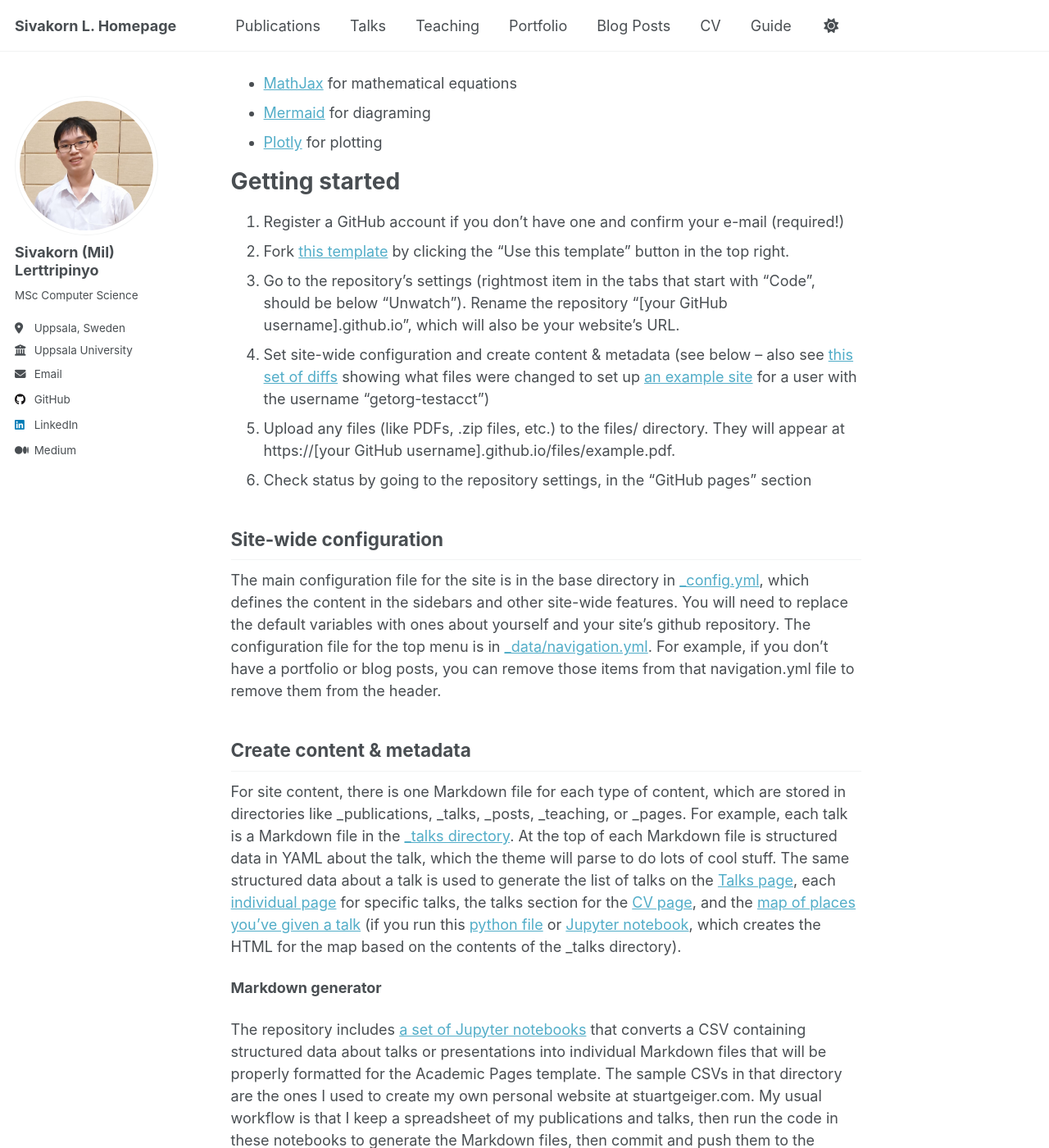
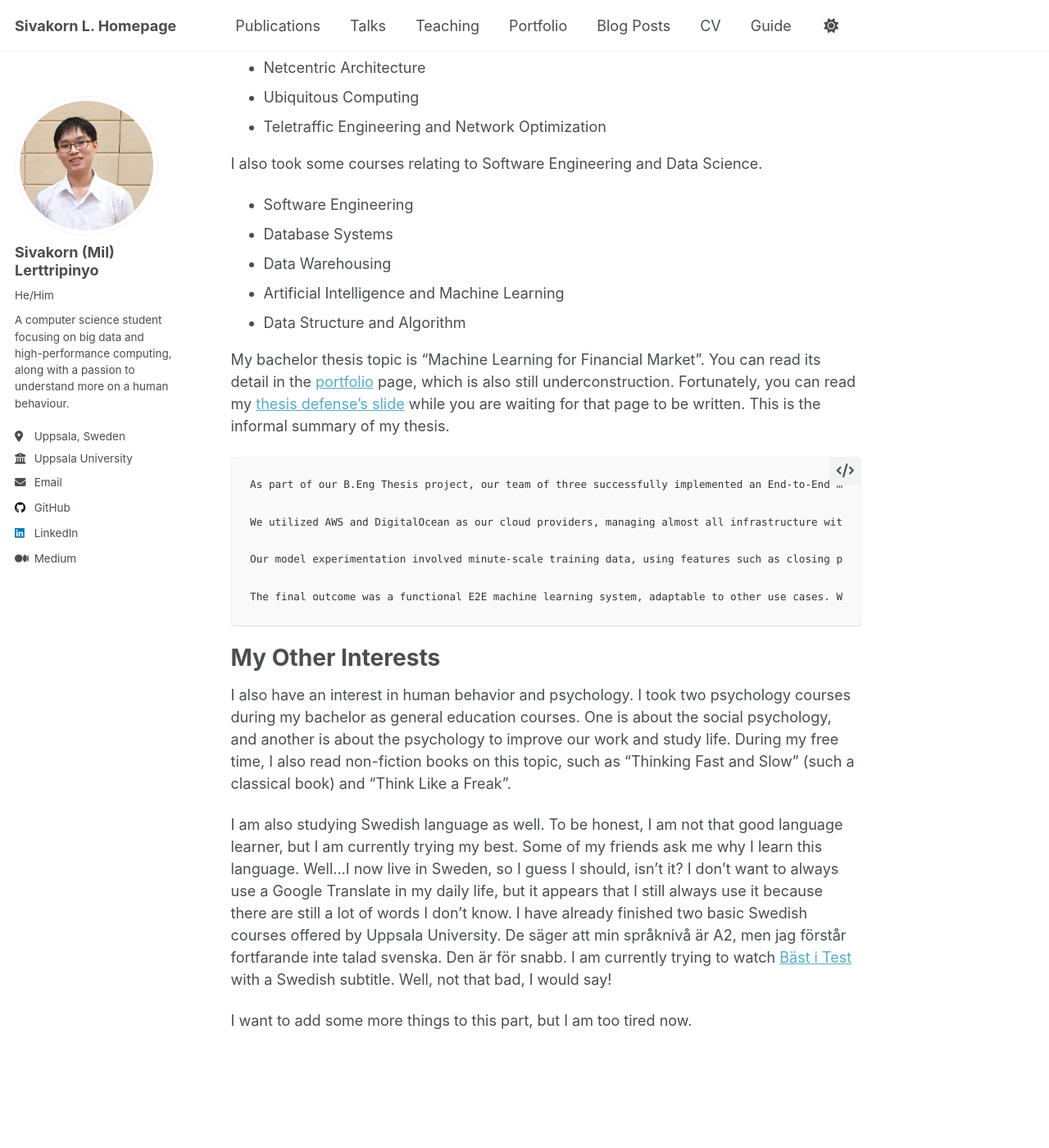
Before and after one commit to CaQtiml/caqtiml.github.io, a Jekyll site: the page built from _pages/about.md, in a window 1280 px wide and 1400 px high, scrolled down 1029 px. Shown: the whole window at 82% size. Built offline with Jekyll 4.4.1, drawn with Linux system fonts in a browser that asks for light colours; a script that is not in the unit is left out; some of the changed text lies outside the part shown.

Commit message:
update about myself

````diff
--- a/_config.yml
+++ b/_config.yml
@@ -24,8 +24,11 @@ author:
   # Biographic information
   avatar           : "profile1.jpg"
   name             : "Sivakorn (Mil) Lerttripinyo"
-  pronouns         : # example: "she/her"
-  bio              : "MSc Computer Science"
+  pronouns         : "He/Him"
+  # bio              : |
+  #   BEng Information and Communication Engineering
+  #   MSc Computer Science
+  bio              : A computer science student focusing on big data and high-performance computing, along with a passion to understand more on a human behaviour.
   location         : "Uppsala, Sweden"
   employer         : "Uppsala University"
   uri              : # URL
--- a/_includes/author-profile.html
+++ b/_includes/author-profile.html
@@ -18,7 +18,7 @@
   <div class="author__content">
     <h3 class="author__name">{{ author.name }}</h3>
     {% if author.pronouns %}<p class="author__pronouns">{{ author.pronouns }}</p>{% endif %}
-    {% if author.bio %}<p class="author__bio">{{ author.bio }}</p>{% endif %}
+    {% if author.bio %}<p class="author__bio">{{ author.bio | newline_to_br}}</p>{% endif %}
   </div>
 
   <div class="author__urls-wrapper">
--- a/_pages/about.md
+++ b/_pages/about.md
@@ -1,13 +1,62 @@
 ---
 permalink: /
-title: "Academic Pages is a ready-to-fork GitHub Pages template for academic personal websites"
+title: "Sivakorn (Mil) Lerttripinyo Personal Website"
 author_profile: true
 redirect_from:
   - /about/
   - /about.html
 ---
 
-This is the front page of a website that is powered by the [Academic Pages template](https://github.com/academicpages/academicpages.github.io) and hosted on GitHub pages. [GitHub pages](https://pages.github.com) is a free service in which websites are built and hosted from code and data stored in a GitHub repository, automatically updating when a new commit is made to the repository. This template was forked from the [Minimal Mistakes Jekyll Theme](https://mmistakes.github.io/minimal-mistakes/) created by Michael Rose, and then extended to support the kinds of content that academics have: publications, talks, teaching, a portfolio, blog posts, and a dynamically-generated CV. Incidentally, these same features make it a great template for anyone that needs to show off a professional template!
+Finally, I have my personal website after several years of procrastination! I would like to say thank you to my friend, Pontus Holma, for introducing me to this awesome tool. This website is still underconstruction. I write this start page very quickly because I don't want to leave the template text to be here for too long.
+
+Hello everyone! My name is Sivakorn Lerttripinyo, but you can just call me with my nickname <b>"Mil"</b>. Apart from visiting official place, no one in Thailand calls each other with their first name. You may wonder how we (Thai people) choose our nickname. The answer is "Just randomly pick any word"! So, you can normally meet Thai people with the nickname such as "Best", "Ball", "Earth", etc. Don't be surprised!
+
+For any Swedes here, I know that "en/flera mil" means "one/several 10 kilometers". Some feel weird with my nickname, but I don't really want to change it or use another name. Thanks for your understanding!
+
+I am currently a second-year master student in Computer Science at Uppsala Univeristy, Sweden. My CS program allows me to choose the track(s) after admitting to the program. After I have changed my plan so many times before starting my first semester, I finally decide to pursue a "programming language" and a "concurrency and parallelism" track. These are some (chosen to be listed here) courses I have taken.
+- [Functional Programming I](https://www.uu.se/en/study/course?query=1DL330) and [Advanced Functional Programming](https://www.uu.se/en/study/course?query=1DL450)
+- [Semantics of Programming Languages](https://www.uu.se/en/study/course?query=1DL311)
+- [Low-Level Parallel Programming](https://www.uu.se/en/study/course?query=1DT116)
+- [Advanced Computer Architecture](https://www.uu.se/en/study/course?query=1DT024)
+- [Data Engineering I](https://www.uu.se/en/study/course?query=1TD169) and [Data Engineering II](https://www.uu.se/en/study/course?query=1TD076)
+
+My Former Study
+==========================
+I hold a bachelor's degree in Information and Communication Engineering from Chulalongkorn University, Thailand. This degree is an integration program between a computer and an electrical engineering focusing on a communication and network system. These are some (chosen to be listed here) courses I have taken.
+- Principle of Data Communication
+- Netcentric Architecture
+- Ubiquitous Computing
+- Teletraffic Engineering and Network Optimization
+
+I also took some courses relating to Software Engineering and Data Science.
+- Software Engineering
+- Database Systems
+- Data Warehousing
+- Artificial Intelligence and Machine Learning
+- Data Structure and Algorithm
+
+My bachelor thesis topic is "Machine Learning for Financial Market". You can read its detail in the [portfolio](/_portfolio/) page, which is also still underconstruction. Fortunately, you can read my [thesis defense's slide](https://drive.google.com/file/d/1oBXmJiB0K7qM4DEo7563skMKwUgrEpkB/view) while you are waiting for that page to be written. This is the informal summary of my thesis.
+
+```text
+As part of our B.Eng Thesis project, our team of three successfully implemented an End-to-End machine learning system for the financial market. The project has two primary components: operational implementation, guided by Microsoft MLOps standards, and model experimentation aimed at training robust models. Although we focused on cryptocurrency data, the concepts are broadly applicable to other financial products and fields.
+
+We utilized AWS and DigitalOcean as our cloud providers, managing almost all infrastructure with Terraform, which the state file was stored in S3 and DynamoDB was applied to help the lock management. Data ingestion was automated via Lambda and EventBridge Rules, while data transformation leveraged ETL pipelines created with Mage.ai. MLFlow, hosted on an EC2, managed our model experiments, and experiment data and models are stored in RDS PostgreSQL and S3. Model performance was monitored through a Streamlit dashboard. API were built as a Docker image automatically using BentoML and GitHub Actions and served using DigitalOcean's App Platform. Notably, the MLFlow Alias feature allowed us to change deployed models without rebuilding the image.
+
+Our model experimentation involved minute-scale training data, using features such as closing price, SMA, and SMA differences. We applied various algorithms to train the models and evaluated results using MSE and classification reports.
+
+The final outcome was a functional E2E machine learning system, adaptable to other use cases. While some models didn't perform as robustly as intended, they successfully captured price trends. The system leverages free-tier services, making it accessible for companies with limited budgets. Therefore, organizations starting to use machine learning can use our project as a guideline to implement the systems according to their needs.
+```
+
+My Other Interests
+==========================
+I also have an interest in human behavior and psychology. I took two psychology courses during my bachelor as general education courses. One is about the social psychology, and another is about the psychology to improve our work and study life. During my free time, I also read non-fiction books on this topic, such as "Thinking Fast and Slow" (such a classical book) and "Think Like a Freak".
+
+I am also studying Swedish language as well. To be honest, I am not that good language learner, but I am currently trying my best. Some of my friends ask me why I learn this language. Well...I now live in Sweden, so I guess I should, isn't it? I don't want to always use a Google Translate in my daily life, but it appears that I still always use it because there are still a lot of words I don't know. I have already finished two basic Swedish courses offered by Uppsala University. De säger att min språknivå är A2, men jag förstår fortfarande inte talad svenska. Den är för snabb. I am currently trying to watch [Bäst i Test](https://www.tv4play.se/program/656771bf6316036b7178/bast-i-test) with a Swedish subtitle. Well, not that bad, I would say!
+
+I want to add some more things to this part, but I am too tired now.
+
+
+<!-- This is the front page of a website that is powered by the [Academic Pages template](https://github.com/academicpages/academicpages.github.io) and hosted on GitHub pages. [GitHub pages](https://pages.github.com) is a free service in which websites are built and hosted from code and data stored in a GitHub repository, automatically updating when a new commit is made to the repository. This template was forked from the [Minimal Mistakes Jekyll Theme](https://mmistakes.github.io/minimal-mistakes/) created by Michael Rose, and then extended to support the kinds of content that academics have: publications, talks, teaching, a portfolio, blog posts, and a dynamically-generated CV. Incidentally, these same features make it a great template for anyone that needs to show off a professional template!
 
  You can fork [this template](https://github.com/academicpages/academicpages.github.io) right now, modify the configuration and Markdown files, add your own PDFs and other content, and have your own site for free, with no ads!
 
@@ -20,37 +69,4 @@ Many of the features of dynamic content management systems (like Wordpress) can
 For those users that need more advanced functionality, the template also supports the following popular tools:
 - [MathJax](https://www.mathjax.org/) for mathematical equations
 - [Mermaid](https://mermaid.js.org/) for diagraming
-- [Plotly](https://plotly.com/javascript/) for plotting
-
-Getting started
-======
-1. Register a GitHub account if you don't have one and confirm your e-mail (required!)
-1. Fork [this template](https://github.com/academicpages/academicpages.github.io) by clicking the "Use this template" button in the top right.
-1. Go to the repository's settings (rightmost item in the tabs that start with "Code", should be below "Unwatch"). Rename the repository "[your GitHub username].github.io", which will also be your website's URL.
-1. Set site-wide configuration and create content & metadata (see below -- also see [this set of diffs](http://archive.is/3TPas) showing what files were changed to set up [an example site](https://getorg-testacct.github.io) for a user with the username "getorg-testacct")
-1. Upload any files (like PDFs, .zip files, etc.) to the files/ directory. They will appear at https://[your GitHub username].github.io/files/example.pdf.
-1. Check status by going to the repository settings, in the "GitHub pages" section
-
-Site-wide configuration
-------
-The main configuration file for the site is in the base directory in [_config.yml](https://github.com/academicpages/academicpages.github.io/blob/master/_config.yml), which defines the content in the sidebars and other site-wide features. You will need to replace the default variables with ones about yourself and your site's github repository. The configuration file for the top menu is in [_data/navigation.yml](https://github.com/academicpages/academicpages.github.io/blob/master/_data/navigation.yml). For example, if you don't have a portfolio or blog posts, you can remove those items from that navigation.yml file to remove them from the header.
-
-Create content & metadata
-------
-For site content, there is one Markdown file for each type of content, which are stored in directories like _publications, _talks, _posts, _teaching, or _pages. For example, each talk is a Markdown file in the [_talks directory](https://github.com/academicpages/academicpages.github.io/tree/master/_talks). At the top of each Markdown file is structured data in YAML about the talk, which the theme will parse to do lots of cool stuff. The same structured data about a talk is used to generate the list of talks on the [Talks page](https://academicpages.github.io/talks), each [individual page](https://academicpages.github.io/talks/2012-03-01-talk-1) for specific talks, the talks section for the [CV page](https://academicpages.github.io/cv), and the [map of places you've given a talk](https://academicpages.github.io/talkmap.html) (if you run this [python file](https://github.com/academicpages/academicpages.github.io/blob/master/talkmap.py) or [Jupyter notebook](https://github.com/academicpages/academicpages.github.io/blob/master/talkmap.ipynb), which creates the HTML for the map based on the contents of the _talks directory).
-
-**Markdown generator**
-
-The repository includes [a set of Jupyter notebooks](https://github.com/academicpages/academicpages.github.io/tree/master/markdown_generator
-) that converts a CSV containing structured data about talks or presentations into individual Markdown files that will be properly formatted for the Academic Pages template. The sample CSVs in that directory are the ones I used to create my own personal website at stuartgeiger.com. My usual workflow is that I keep a spreadsheet of my publications and talks, then run the code in these notebooks to generate the Markdown files, then commit and push them to the GitHub repository.
-
-How to edit your site's GitHub repository
-------
-Many people use a git client to create files on their local computer and then push them to GitHub's servers. If you are not familiar with git, you can directly edit these configuration and Markdown files directly in the github.com interface. Navigate to a file (like [this one](https://github.com/academicpages/academicpages.github.io/blob/master/_talks/2012-03-01-talk-1.md) and click the pencil icon in the top right of the content preview (to the right of the "Raw | Blame | History" buttons). You can delete a file by clicking the trashcan icon to the right of the pencil icon. You can also create new files or upload files by navigating to a directory and clicking the "Create new file" or "Upload files" buttons.
-
-Example: editing a Markdown file for a talk
-![Editing a Markdown file for a talk](/images/editing-talk.png)
-
-For more info
-------
-More info about configuring Academic Pages can be found in [the guide](https://academicpages.github.io/markdown/), the [growing wiki](https://github.com/academicpages/academicpages.github.io/wiki), and you can always [ask a question on GitHub](https://github.com/academicpages/academicpages.github.io/discussions). The [guides for the Minimal Mistakes theme](https://mmistakes.github.io/minimal-mistakes/docs/configuration/) (which this theme was forked from) might also be helpful.
+- [Plotly](https://plotly.com/javascript/) for plotting -->
````
